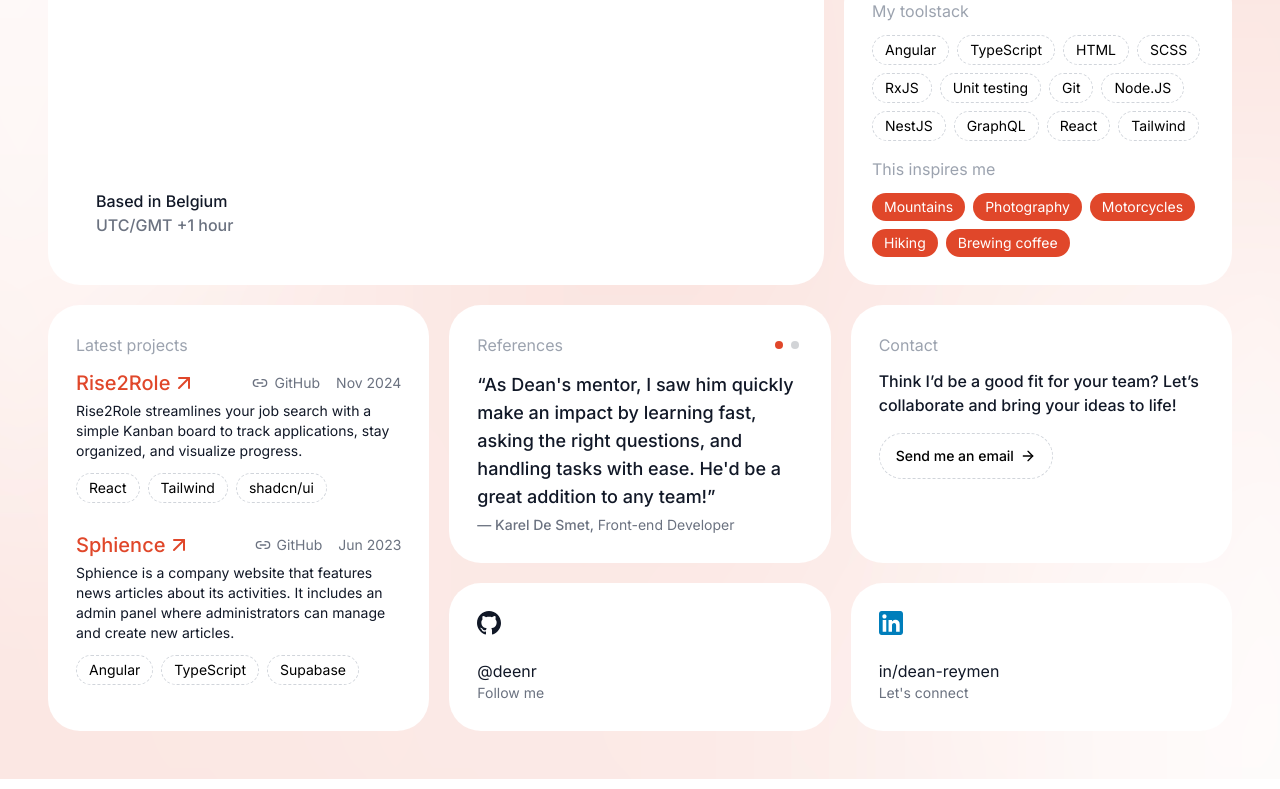
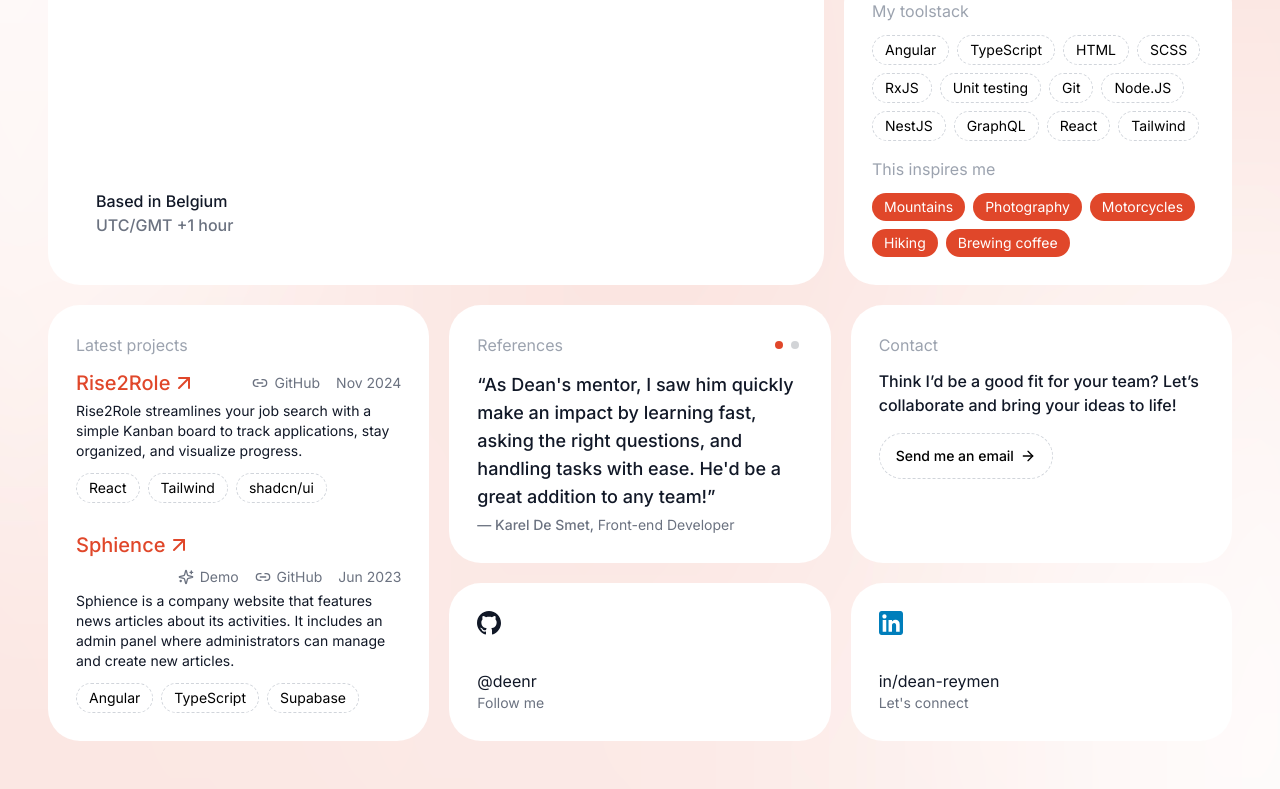
Before and after one commit to deenr/portfolio, a React (Vite) app: page / in a window 1280 px wide. Shown: the part 537-1326 px from the top of the page. Built offline with nearby package versions, Linux system fonts and the light colour scheme.

Commit message:
chore: mobile improvements

```diff
--- a/src/components/Projects.tsx
+++ b/src/components/Projects.tsx
@@ -1,4 +1,5 @@
-import { ArrowUpRight, Link2 } from 'lucide-react';
+import { ArrowUpRight, Link2, Stars } from 'lucide-react';
+import { useEffect, useRef, useState } from 'react';
 
 const projects = [
   {
@@ -59,7 +60,7 @@ interface ProjectCardProps {
 export function ProjectCard({ title, description, technologies, githubLink, projectLink, creationDate }: ProjectCardProps & { creationDate: string }) {
   return (
     <article>
-      <div className="flex flex-row justify-between items-center gap-2">
+      <div className="flex flex-row flex-wrap justify-between items-center gap-2">
         <a href={projectLink} target="_blank" rel="noopener noreferrer" className="group w-fit h-fit flex flex-row items-center gap-1.5 overflow-hidden text-sm text-primary-500">
           <p className="text-md lg:text-lg xl:text-xl font-medium">{title}</p>
           <div className="relative -ml-1 w-4 h-4 lg:w-6 lg:h-6">
@@ -68,14 +69,20 @@ export function ProjectCard({ title, description, technologies, githubLink, proj
           </div>
         </a>
         <div className="flex flex-row gap-4 flex-1 justify-end">
-          <a href={githubLink} target="_blank" rel="noopener noreferrer" className="group w-fit h-fit flex flex-row items-center gap-1.5 overflow-hidden text-sm text-gray-500 dark:text-gray-300">
+          {title === 'Sphience' ? <Credentials /> : <></>}
+          <a
+            href={githubLink}
+            target="_blank"
+            rel="noopener noreferrer"
+            className="group w-fit h-fit flex-nowrap hidden md:flex flex-row items-center gap-1.5 overflow-hidden text-sm text-gray-500 dark:text-gray-300"
+          >
             <div className="relative w-4 h-4">
               <Link2 className="w-4 h-4 transition-all duration-300 ease-in-out transform group-hover:translate-x-4 opacity-100 group-hover:opacity-0" />
               <Link2 className="absolute -left-4 top-0 w-4 h-4 transition-all duration-300 ease-in-out opacity-0 group-hover:translate-x-4 group-hover:opacity-100" />
             </div>
             <p className="text-sm font-normal">GitHub</p>
           </a>
-          <p className="text-sm text-gray-500 dark:text-gray-300">{creationDate}</p>
+          <p className="text-sm text-gray-500 dark:text-gray-300 text-nowrap">{creationDate}</p>
         </div>
       </div>
       <div className="mt-1 flex flex-row flex-wrap gap-row-2 justify-between text-gray-900 dark:text-white text-sm">
@@ -94,3 +101,96 @@ export function ProjectCard({ title, description, technologies, githubLink, proj
     </article>
   );
 }
+
+function Credentials({ className }: { className?: string }) {
+  const [isTooltipVisible, setIsTooltipVisible] = useState(false);
+  const tooltipRef = useRef<HTMLDivElement>(null);
+  const triggerRef = useRef<HTMLParagraphElement>(null);
+  const timeoutRef = useRef<NodeJS.Timeout | null>(null);
+
+  const showTooltip = () => {
+    if (timeoutRef.current) {
+      clearTimeout(timeoutRef.current);
+    }
+    setIsTooltipVisible(true);
+  };
+
+  const hideTooltip = () => {
+    timeoutRef.current = setTimeout(() => {
+      setIsTooltipVisible(false);
+    }, 300);
+  };
+
+  const handleTooltipToggle = (event: React.MouseEvent<HTMLParagraphElement, MouseEvent>) => {
+    event.preventDefault();
+    setIsTooltipVisible(!isTooltipVisible);
+  };
+
+  useEffect(() => {
+    const handleClickOutside = (event: MouseEvent) => {
+      if (tooltipRef.current && !tooltipRef.current.contains(event.target as Node) && triggerRef.current && !triggerRef.current.contains(event.target as Node)) {
+        if (timeoutRef.current) {
+          clearTimeout(timeoutRef.current);
+        }
+        setIsTooltipVisible(false);
+      }
+    };
+
+    document.addEventListener('mousedown', handleClickOutside);
+    return () => {
+      document.removeEventListener('mousedown', handleClickOutside);
+    };
+  }, []);
+
+  useEffect(() => {
+    return () => {
+      if (timeoutRef.current) {
+        clearTimeout(timeoutRef.current);
+      }
+    };
+  }, []);
+
+  return (
+    <div className={`relative inline-block z-50 ${className}`}>
+      <div
+        ref={tooltipRef}
+        id="credentials-tooltip"
+        onMouseEnter={showTooltip}
+        onMouseLeave={hideTooltip}
+        className={`absolute z-10 w-64 px-4 py-3 bg-white border border-gray-300 border-dashed rounded-xl shadow-lg dark:bg-black dark:border-gray-600 transition-all duration-300 ease-in-out
+          ${isTooltipVisible ? 'opacity-100 visible' : 'opacity-0 invisible pointer-events-none'}
+          sm:bottom-full sm:left-1/2 sm:-translate-x-1/2 sm:mb-2
+          max-sm:fixed max-sm:bottom-4 max-sm:left-4 max-sm:right-4 max-sm:w-auto`}
+      >
+        <div className={`text-sm space-y-2 ${isTooltipVisible ? 'animate-fade-in' : ''}`}>
+          <p className="text-dark-900 dark:text-white">
+            You can log in to the admin panel to have a look by clicking{' '}
+            <a href="https://sphience.deanreymen.be/admin" target="_blank" rel="noopener noreferrer" className="text-primary-500 underline">
+              here
+            </a>
+            .
+          </p>
+          <div className="text-gray-500 dark:text-gray-300">
+            <p>Email: sphience@deanreymen.be</p>
+            <p>Password: sphiencedemo123</p>
+          </div>
+        </div>
+        <div className="absolute w-3 h-3 bg-white border-b border-r border-gray-300 border-dashed -translate-x-1/2 rotate-45 -bottom-1.5 left-1/2 dark:bg-black dark:border-gray-600 max-sm:hidden"></div>
+      </div>
+      <div
+        ref={triggerRef}
+        className="group w-fit h-fit flex flex-nowrap flex-row items-center gap-1.5 overflow-hidden text-sm text-gray-500 dark:text-gray-300 cursor-pointer"
+        onClick={handleTooltipToggle}
+        onMouseEnter={showTooltip}
+        onMouseLeave={hideTooltip}
+        aria-describedby="credentials-tooltip"
+      >
+        <div className="relative w-4 h-4">
+          <Stars className="w-4 h-4 transition-all duration-300 ease-in-out transform group-hover:translate-x-4 opacity-100 group-hover:opacity-0" />
+          <Stars className="absolute -left-4 top-0 w-4 h-4 transition-all duration-300 ease-in-out opacity-0 group-hover:translate-x-4 group-hover:opacity-100" />
+        </div>
+        <span className="text-sm font-normal">Demo</span>
+      </div>
+    </div>
+  );
+}
--- a/src/index.css
+++ b/src/index.css
@@ -11,3 +11,18 @@ body {
     color: #030712;
   }
 }
+
+@keyframes fadeIn {
+  from {
+    opacity: 0;
+    transform: translateY(10px);
+  }
+  to {
+    opacity: 1;
+    transform: translateY(0);
+  }
+}
+
+.animate-fade-in {
+  animation: fadeIn 0.3s ease-out;
+}
```
